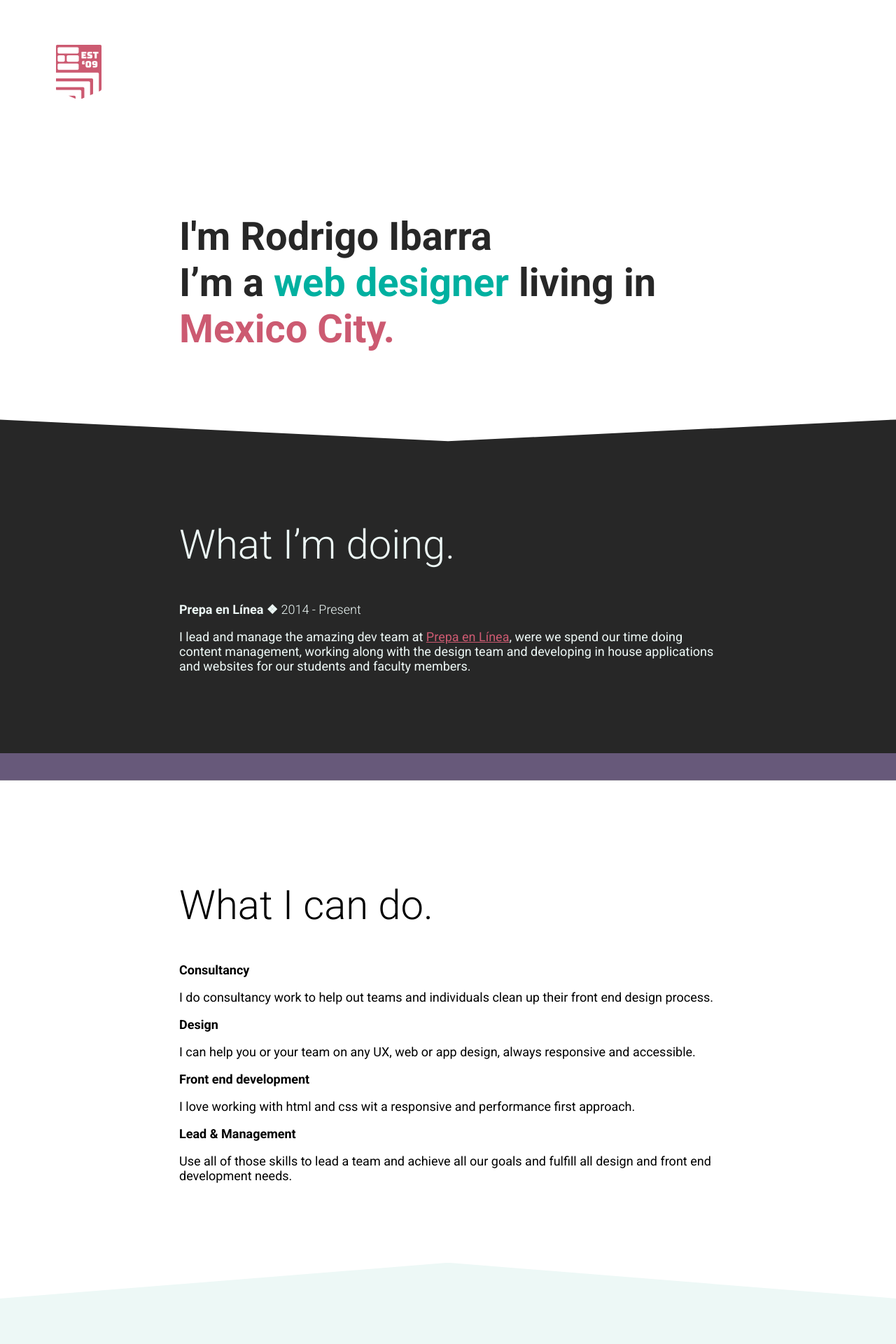
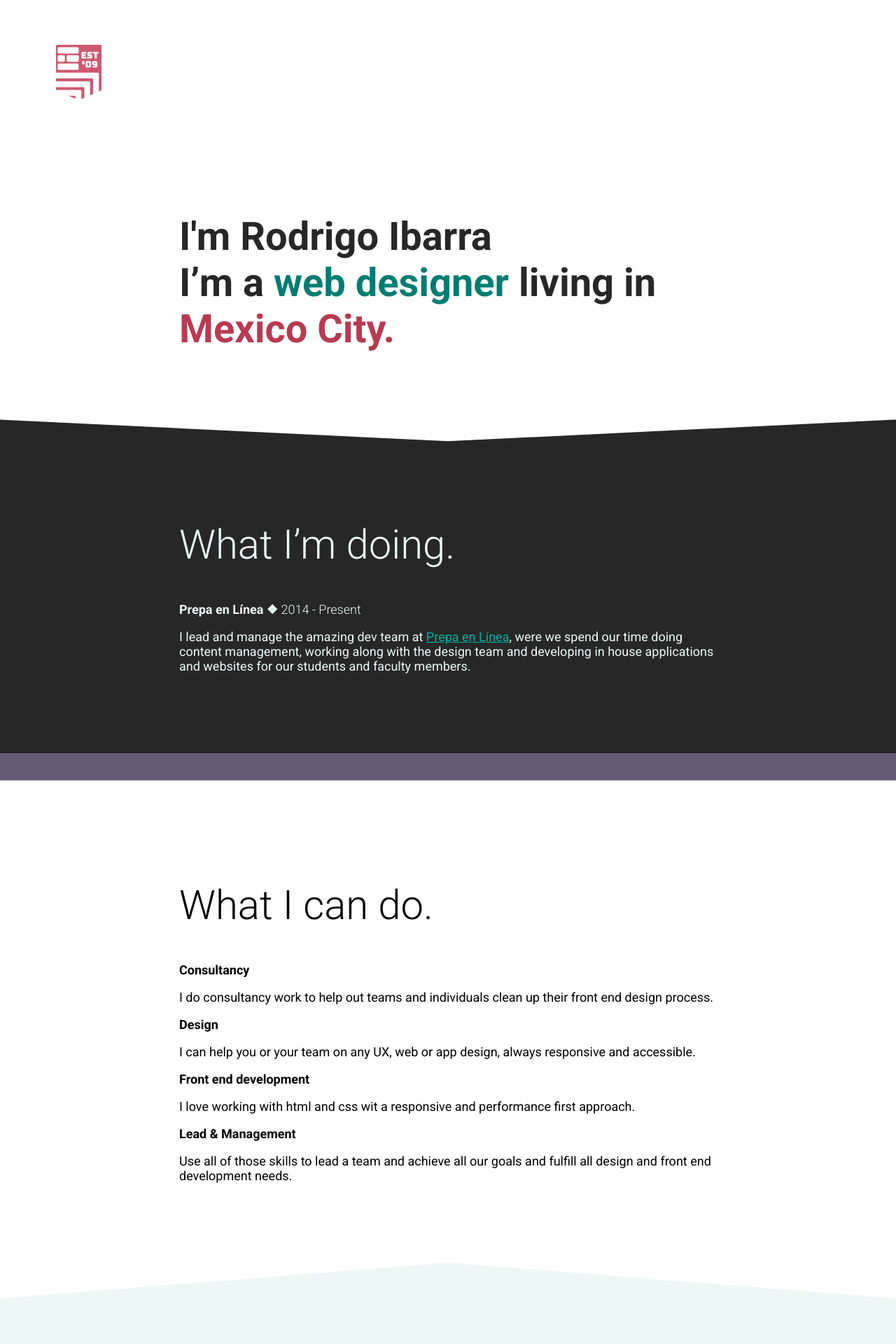
Before and after one commit to rodrigoibarra/rodrigo-ibarra.com, a Jekyll site: the page built from index.html, in a window 1280 px wide. Shown: the top 1920 px of the page at 70% size. Built offline with Jekyll 4.4.1, drawn with Linux system fonts in a browser that asks for light colours.

Commit message:
fixing some accesability things.

```diff
--- a/_scss/_footer.scss
+++ b/_scss/_footer.scss
@@ -1,6 +1,6 @@
 footer{
     background-color: $green;
-    color:$grey;
+    color:$black;
     margin: 0;
     padding:1em;
     text-align: right;
--- a/_scss/_header.scss
+++ b/_scss/_header.scss
@@ -15,9 +15,9 @@ header{
 }
 
 .intro-accent{
-	color:$green;
+	color:darken( $green, 10% );
 }
 
 .mexico-accent{
-	color:$red;
+	color:darken( $red, 10% );
 }
--- a/_scss/_work.scss
+++ b/_scss/_work.scss
@@ -4,4 +4,9 @@
 	background-color: $black;
 	-webkit-clip-path: polygon(0 100%, 100% 100%, 100% 0, 50% 6%, 0 0);
 	clip-path: polygon(0 100%, 100% 100%, 100% 0, 50% 6%, 0 0);
+
+	a{
+		color:$green;
+	}
+
 }
--- a/css/global.scss
+++ b/css/global.scss
@@ -26,7 +26,7 @@ body{
 }
 
 a, a:hover, a:visited, a:focus{
-	color:$red;
+	color:darken( $red, 10% );
 }
 
 @import "nav";
```
